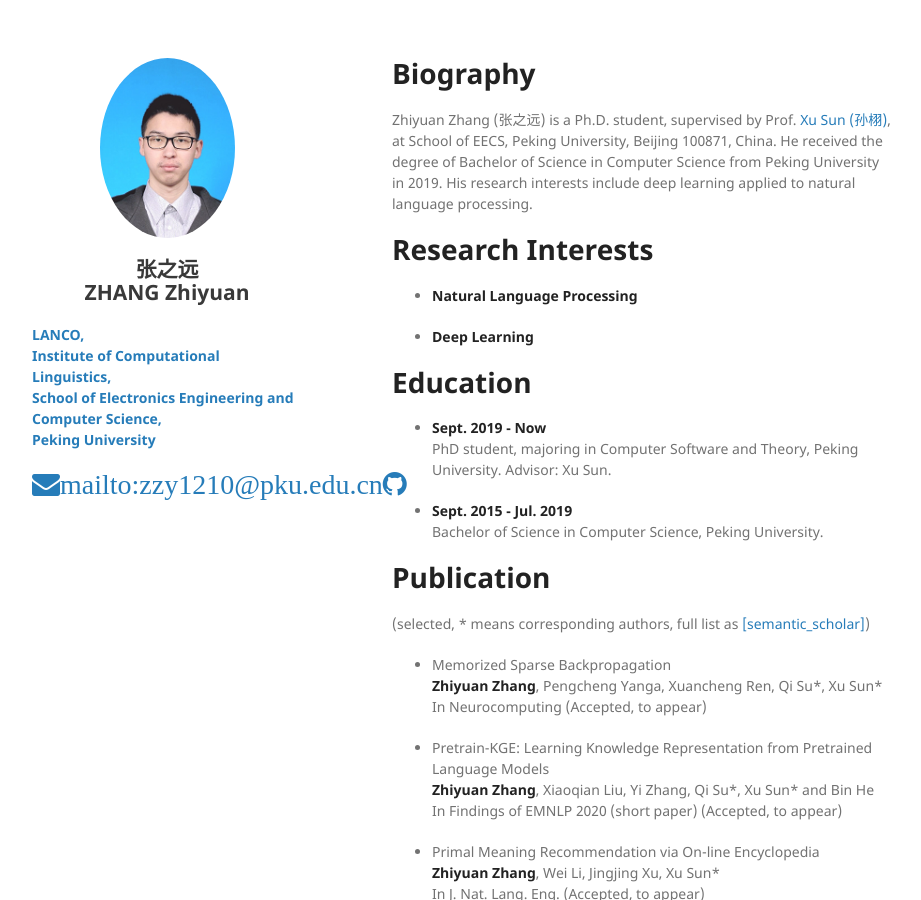
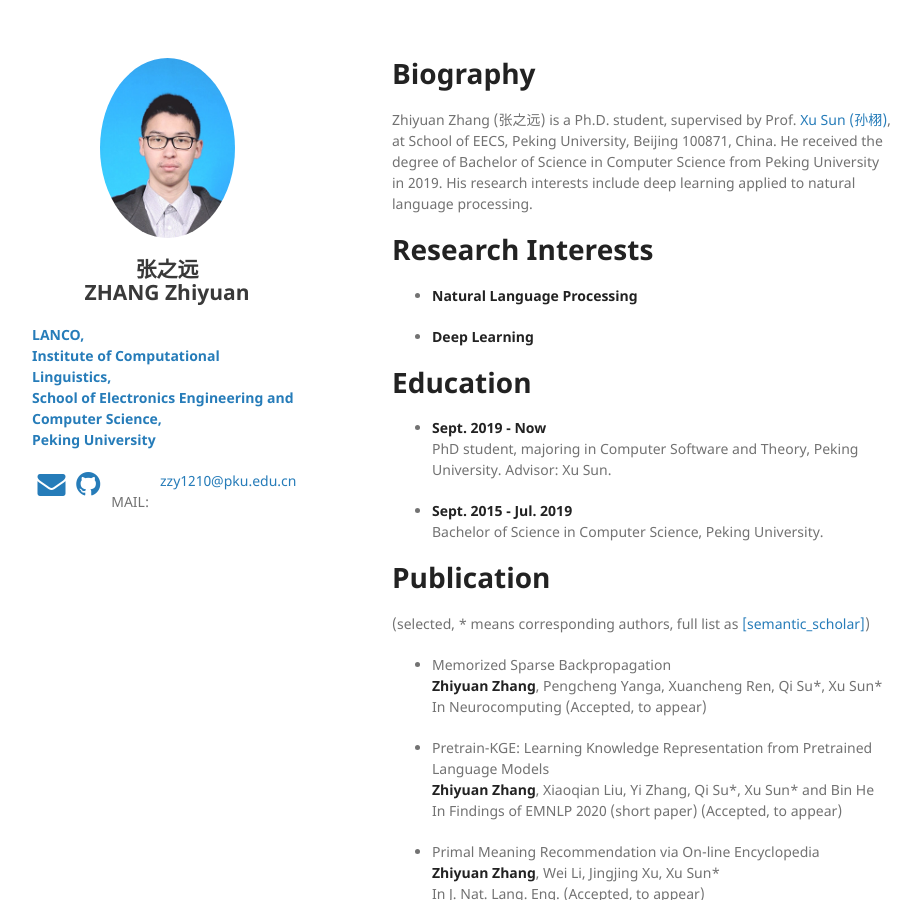
Before and after one commit to pkuzzy/pkuzzy.github.io, a Jekyll site: the page built from index.md, in a window 1280 px wide and 900 px high. Shown: the whole window, without its empty margins (178-1099 px from the left). Built offline with Jekyll 4.4.1, drawn with Linux system fonts in a browser that asks for light colours; nearby versions of some CDN libraries; our own code applies the rules of GitHub Pages for plain Markdown files.

Commit message:
Update default.html

```diff
--- a/_layouts/default.html
+++ b/_layouts/default.html
@@ -39,8 +39,10 @@
         </p>
 
         <div class="hor-dist-container">
-          <a href="{{ site.email_full }}"><i class="fa fa-envelope fa-2x">{{ site.email_full }}</i></a>
+          <a href="{{ site.email_full }}"><i class="fa fa-envelope fa-2x"></i></a>
           <a href="{{ site.github.owner_url }}"><i class="fa fa-github fa-2x"></i></a>
+          <br/>
+          MAIL: <a href="{{ site.aff3url }}">zzy1210@pku.edu.cn</a>
         </div>
 
       </header>
```
